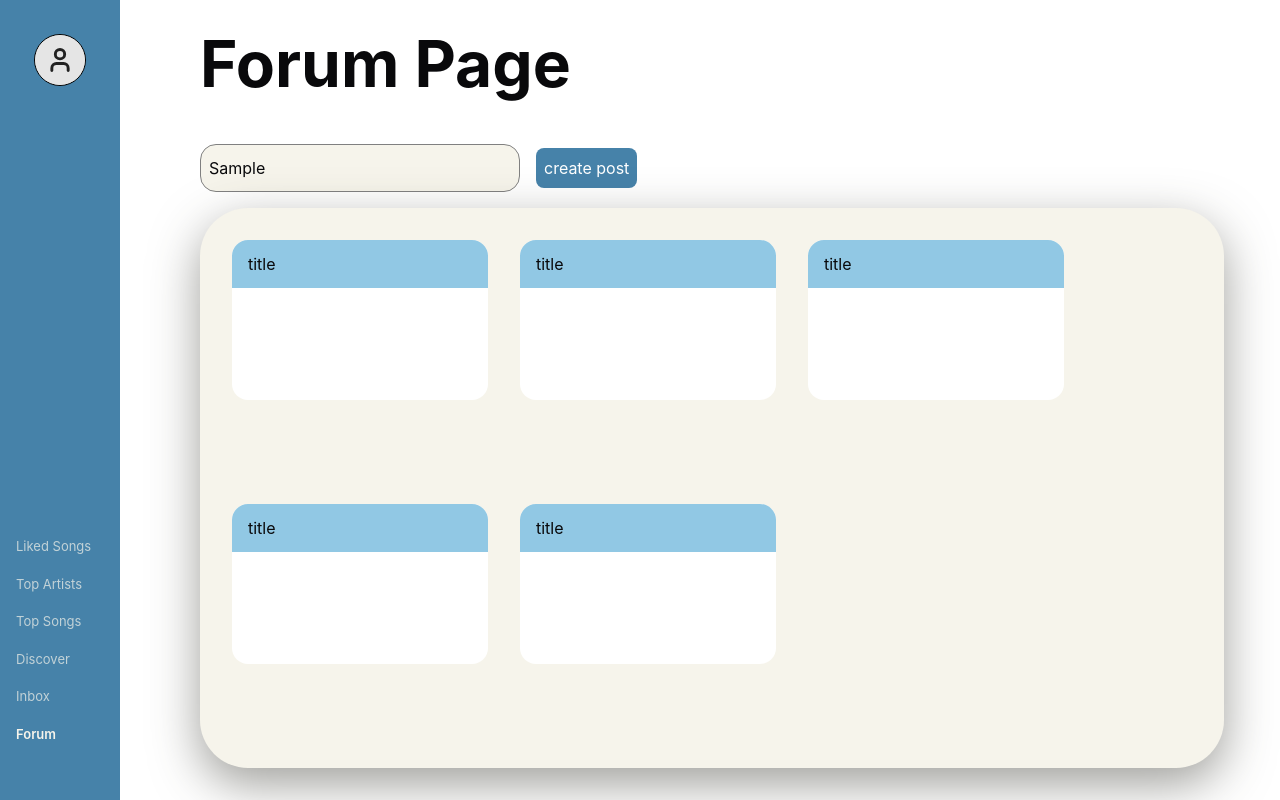
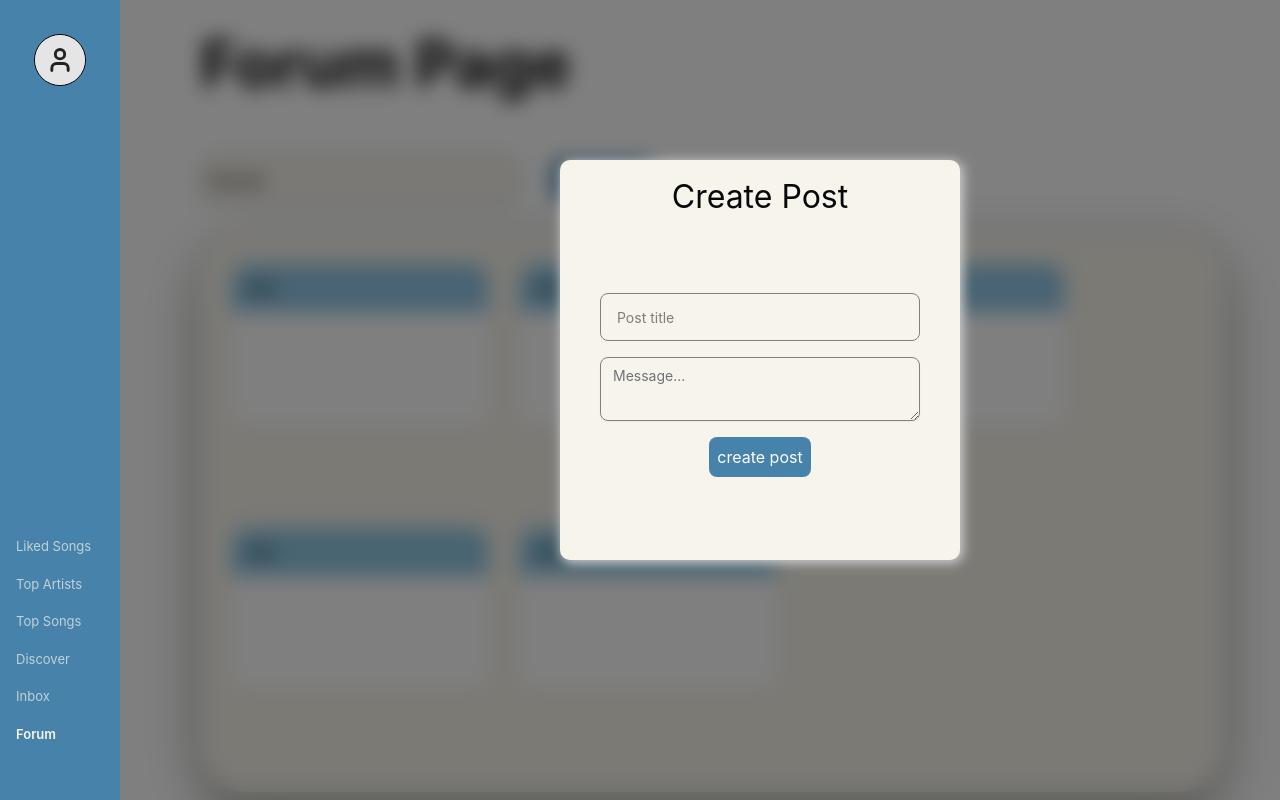
Before and after one commit to SeungwooDY/spotify-chat, a React (Vite) app in the folder frontend/: page /forum in a window 1280 px wide. Both pictures are taken after typing "Sample" into the empty fields and a click on the button "create post". Built offline with nearby package versions, Linux system fonts and the light colour scheme.

Commit message:
feat: popup for creating posts

```diff
--- a/frontend/src/components/CreatePost.jsx
+++ b/frontend/src/components/CreatePost.jsx
@@ -1,12 +1,29 @@
 import "../styling/Forum.css";
+import { Textarea } from "./ui/textarea";
 
-const CreatePost = () => {
+const CreatePost = ( {closeForm} ) => {
   return (
     <>
       <section className="form-overlay">
         <div className="new-post-form">
+          <h1 className="new-post-title">Create Post</h1>
+
+          <div style={{display: "flex", flexDirection: "column", alignItems:"center"}}>
+            <input
+            type="text"
+            className="new-post-textbox"
+            placeholder="Post title">
+            </input>
+            <Textarea style={{border:"1px solid gray"}} placeholder="Message..."/>
+            <button
+            className="create-button"
+            aria-label="create post"
+            onClick={() => closeForm(prevState => !prevState)}
+            label="create post">create post</button>
+          </div>
 
         </div>
+
       </section>
     </>
   );
--- a/frontend/src/components/ForumPost.jsx
+++ b/frontend/src/components/ForumPost.jsx
@@ -5,7 +5,6 @@ const ForumPost = ( {postTitle} ) => {
     <>
       <div className="post">
         <section className="post-header">{postTitle}</section>
-
       </div>
     </>
   );
--- a/frontend/src/pages/ForumPage.jsx
+++ b/frontend/src/pages/ForumPage.jsx
@@ -5,6 +5,7 @@ import CreatePost from "@/components/CreatePost";
 
 const ForumPage = () => {
   const [searchText, setSearchText] = useState("");
+  const [openForm, setOpenForm] = useState(false);
 
   return (
     <>
@@ -22,7 +23,11 @@ const ForumPage = () => {
           >
           </input>
 
-          <button className="create-button" aria-label="create post" label="create post">create post</button>
+          <button
+          onClick={() => setOpenForm(prevState => !prevState)}
+          className="create-button"
+          aria-label="create post"
+          label="create post">create post</button>
         </section>
 
         <section className="post-container">
@@ -32,6 +37,7 @@ const ForumPage = () => {
           <ForumPost postTitle={"title"}/>
           <ForumPost postTitle={"title"}/>
         </section>
+        {openForm ? <CreatePost closeForm={setOpenForm}/> : null}
       </section>
     </>
   );
--- a/frontend/src/styling/Forum.css
+++ b/frontend/src/styling/Forum.css
@@ -36,6 +36,7 @@
   padding: 0.5rem;
   border-radius: 0.5rem;
   transition-duration: 0.4s;
+  margin: 1rem;
 }
 
 .create-button:hover {
@@ -110,7 +111,7 @@
 .new-post-form {
   display: grid;
   grid-template-columns: 1fr;
-  grid-template-rows: 1fr 6fr 0.5fr;
+  grid-template-rows: 1fr 5fr;
   place-items: center;
   justify-content: center;
   position: absolute; /* Takes the div out of the flow */
@@ -118,10 +119,26 @@
   left: 50%;
   transform: translate(-50%, -50%);
   z-index: 3; /* this one overlays the background */
-  height: 45rem;
-  width: 40rem;
+  height: 25rem;
+  width: 25rem;
   border-radius: 10px;
   box-shadow: 2px 2px 12px 1px #d2d2d2;
-  background-color: var(--light-tan);
-  overflow: auto
+  background-color: var(--tan);
+  overflow: auto;
 }
+
+.new-post-title {
+  font-size: 2rem;
+  padding-top: 0.5rem;
+}
+
+.new-post-textbox {
+  width: 20rem;
+  height: 3rem;
+  border: 1px solid gray;
+  border-radius: 0.5rem;
+  padding-left: 1rem;
+  box-sizing: border-box;
+  margin-bottom: 1rem;
+  font-size: 0.875rem;
+}
```
